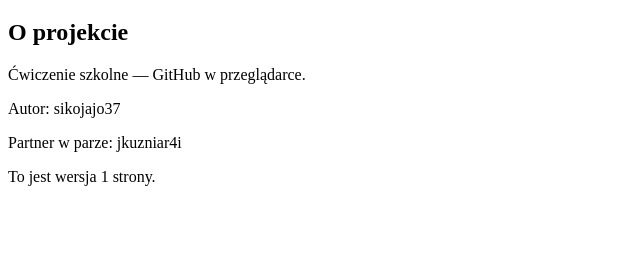
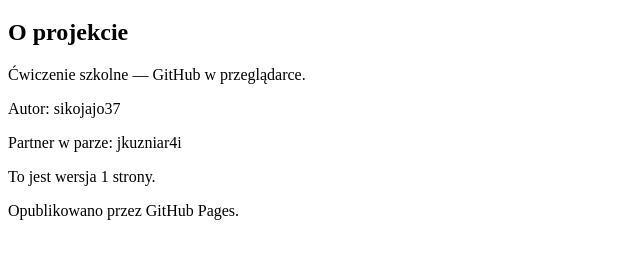
Before and after one commit to jkuzniar4i/szkola_dominik, a plain HTML site: page index.html in a window 1280 px wide. Shown: the part 61-320 px from the top of the page, without its empty margins (0-640 px from the left). Drawn offline with Linux system fonts and the light colour scheme.

Commit message:
Add publication note to index.html

```diff
--- a/index.html
+++ b/index.html
@@ -12,5 +12,7 @@
   <p>Autor: sikojajo37</p>
   <p>Partner w parze: jkuzniar4i</p>
   <p>To jest wersja 1 strony.</p>
+
+   <p>Opublikowano przez GitHub Pages.</p>
 </body>
 </html>
```
